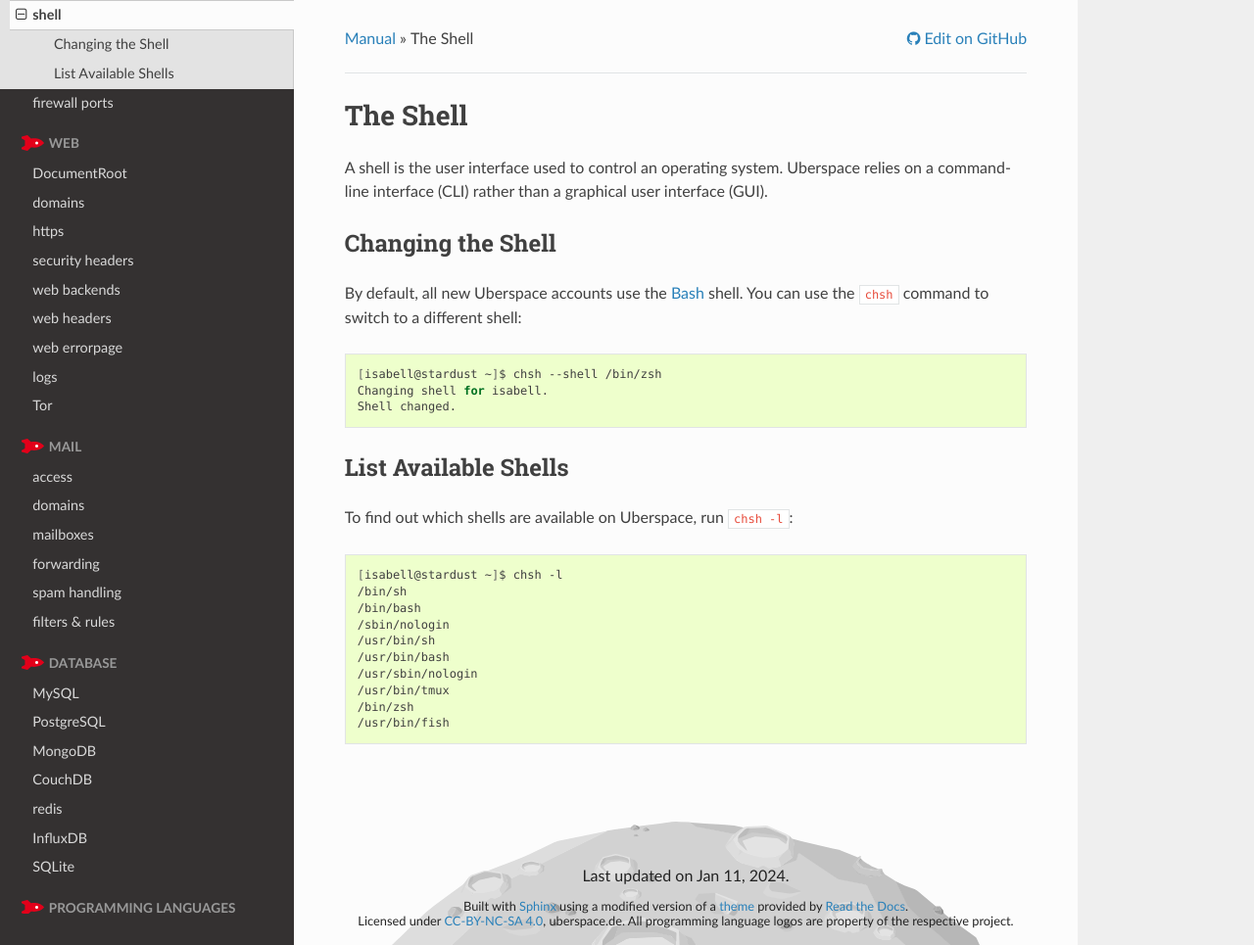
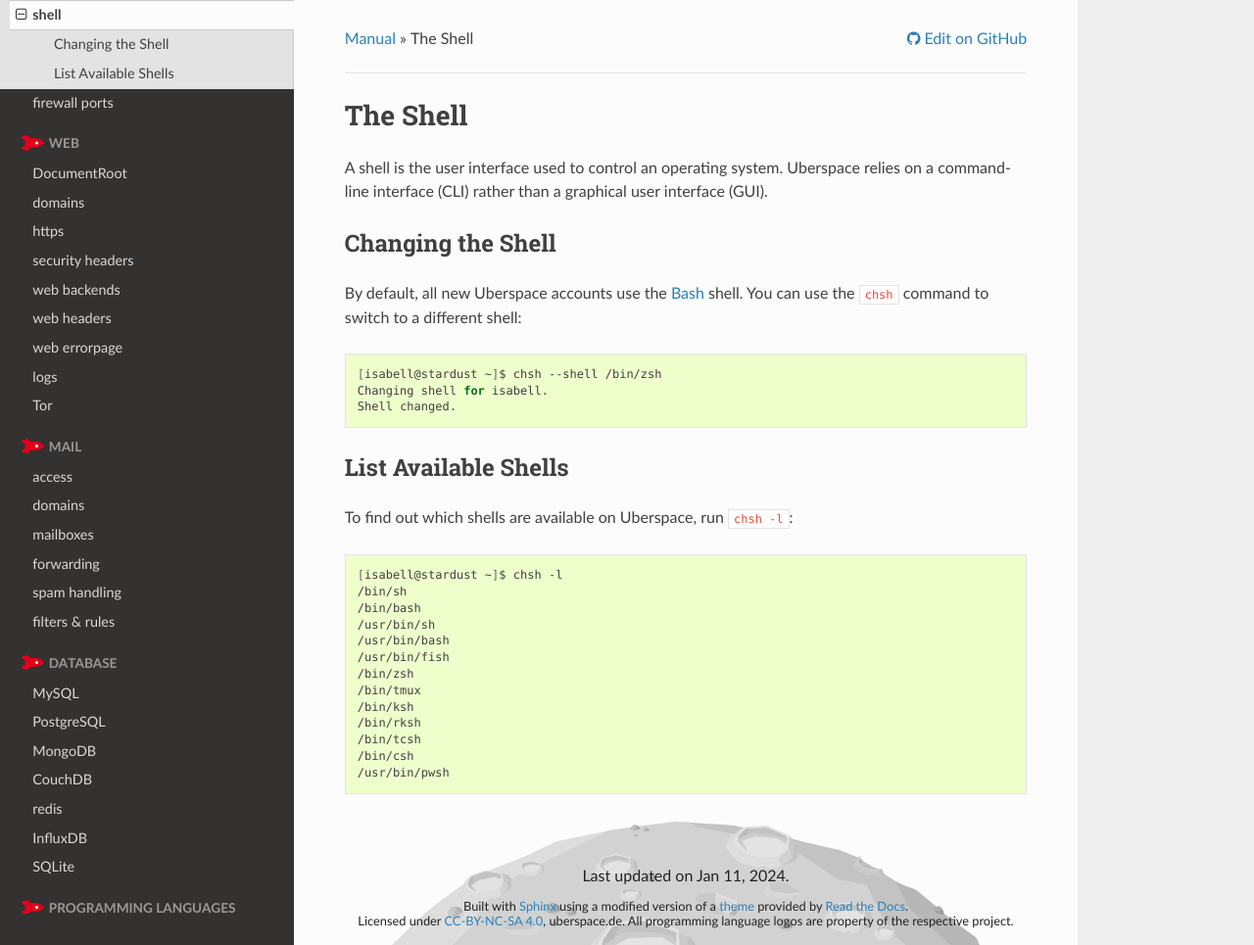
Before and after one commit to Uberspace/manual, a Sphinx documentation site: the page built from source/basics-shell.rst, in a window 1280 px wide and 965 px high. Shown: the whole window at 98% size. Built offline with Sphinx 7.4.7 and the Read the Docs theme 2.0.0, drawn with Linux system fonts in a browser that asks for light colours.

Commit message:
[7.15.9] add powershell

```diff
--- a/source/basics-shell.rst
+++ b/source/basics-shell.rst
@@ -22,13 +22,16 @@ To find out which shells are available on Uberspace, run ``chsh -l``:
 
 .. code-block:: bash
 
- [isabell@stardust ~]$ chsh -l
- /bin/sh
- /bin/bash
- /sbin/nologin
- /usr/bin/sh
- /usr/bin/bash
- /usr/sbin/nologin
- /usr/bin/tmux
- /bin/zsh
- /usr/bin/fish
+  [isabell@stardust ~]$ chsh -l
+  /bin/sh
+  /bin/bash
+  /usr/bin/sh
+  /usr/bin/bash
+  /usr/bin/fish
+  /bin/zsh
+  /bin/tmux
+  /bin/ksh
+  /bin/rksh
+  /bin/tcsh
+  /bin/csh
+  /usr/bin/pwsh
```
